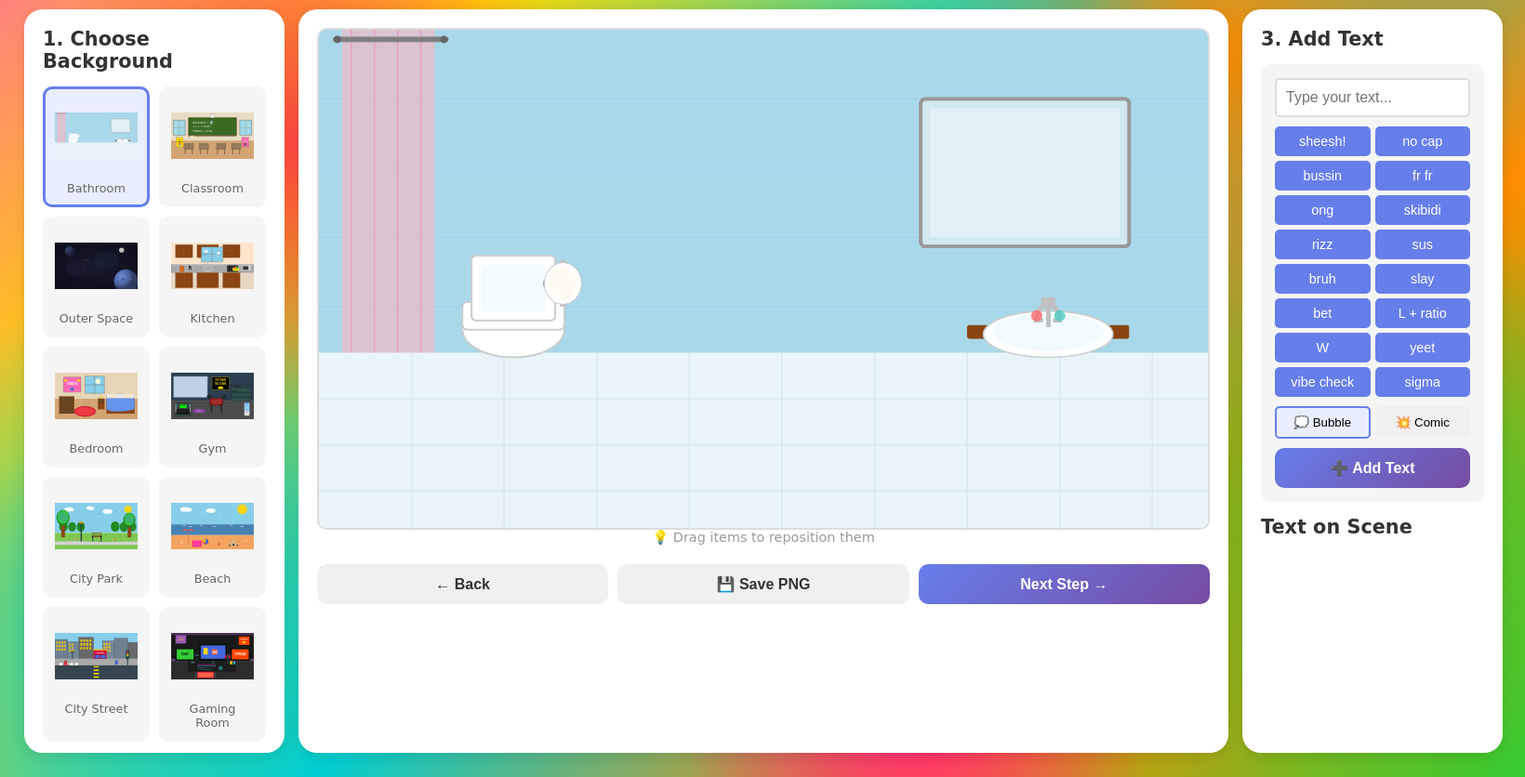
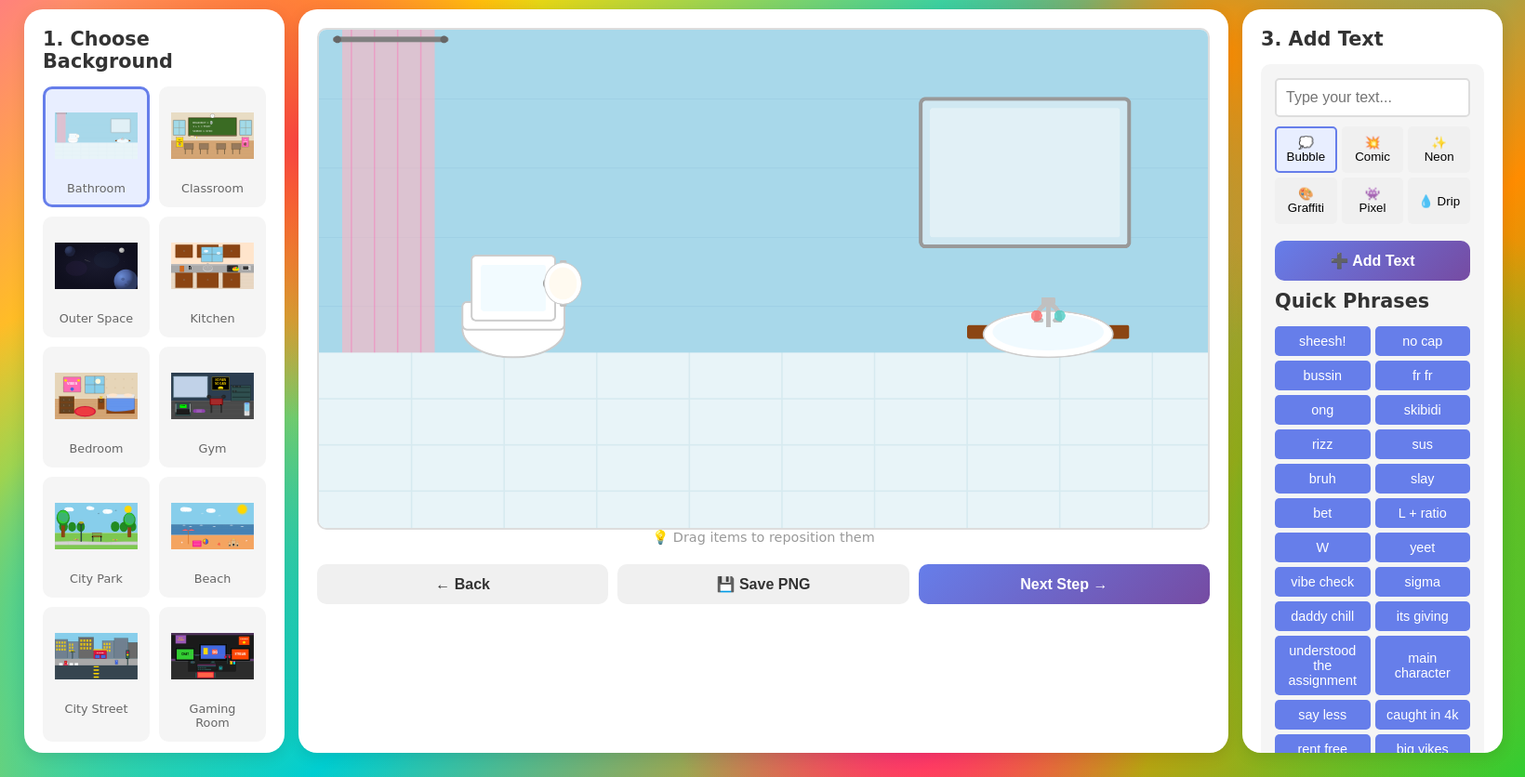
Before and after one commit to robertmarshii/buildabrainrot, a PHP site: page /scene-builder.php in a window 1640 px wide. Shown: the part 137-973 px from the top of the page at 93% size. Run offline with PHP 8.4, Linux system fonts and the light colour scheme.

Commit message:
New update mkii

```diff
--- a/public/scene-builder.php
+++ b/public/scene-builder.php
@@ -158,6 +158,7 @@
 
         .text-styles {
             display: flex;
+            flex-wrap: wrap;
             gap: 5px;
             margin-bottom: 10px;
         }
@@ -553,6 +554,18 @@
                 <div class="text-input-area">
                     <input type="text" id="text-input" placeholder="Type your text..." maxlength="30">
 
+                    <div class="text-styles">
+                        <button class="style-btn selected" data-style="bubble">💭 Bubble</button>
+                        <button class="style-btn" data-style="comic">💥 Comic</button>
+                        <button class="style-btn" data-style="neon">✨ Neon</button>
+                        <button class="style-btn" data-style="graffiti">🎨 Graffiti</button>
+                        <button class="style-btn" data-style="pixel">👾 Pixel</button>
+                        <button class="style-btn" data-style="drip">💧 Drip</button>
+                    </div>
+
+                    <button class="btn btn-primary" onclick="addTextToScene()" style="width: 100%; margin-top: 8px;">➕ Add Text</button>
+
+                    <div class="section-title" style="margin-top: 10px;">Quick Phrases</div>
                     <div class="quick-phrases">
                         <button class="quick-phrase-btn" onclick="usePhrase('sheesh!')">sheesh!</button>
                         <button class="quick-phrase-btn" onclick="usePhrase('no cap')">no cap</button>
@@ -570,14 +583,23 @@
                         <button class="quick-phrase-btn" onclick="usePhrase('yeet')">yeet</button>
                         <button class="quick-phrase-btn" onclick="usePhrase('vibe check')">vibe check</button>
                         <button class="quick-phrase-btn" onclick="usePhrase('sigma')">sigma</button>
+                        <button class="quick-phrase-btn" onclick="usePhrase('daddy chill')">daddy chill</button>
+                        <button class="quick-phrase-btn" onclick="usePhrase('its giving')">its giving</button>
+                        <button class="quick-phrase-btn" onclick="usePhrase('understood the assignment')">understood the assignment</button>
+                        <button class="quick-phrase-btn" onclick="usePhrase('main character')">main character</button>
+                        <button class="quick-phrase-btn" onclick="usePhrase('say less')">say less</button>
+                        <button class="quick-phrase-btn" onclick="usePhrase('caught in 4k')">caught in 4k</button>
+                        <button class="quick-phrase-btn" onclick="usePhrase('rent free')">rent free</button>
+                        <button class="quick-phrase-btn" onclick="usePhrase('big yikes')">big yikes</button>
+                        <button class="quick-phrase-btn" onclick="usePhrase('lowkey')">lowkey</button>
+                        <button class="quick-phrase-btn" onclick="usePhrase('highkey')">highkey</button>
+                        <button class="quick-phrase-btn" onclick="usePhrase('periodt')">periodt</button>
+                        <button class="quick-phrase-btn" onclick="usePhrase('cap')">cap</button>
+                        <button class="quick-phrase-btn" onclick="usePhrase('deadass')">deadass</button>
+                        <button class="quick-phrase-btn" onclick="usePhrase('fanum tax')">fanum tax</button>
+                        <button class="quick-phrase-btn" onclick="usePhrase('gyatt')">gyatt</button>
+                        <button class="quick-phrase-btn" onclick="usePhrase('mewing')">mewing</button>
                     </div>
-
-                    <div class="text-styles">
-                        <button class="style-btn selected" data-style="bubble">💭 Bubble</button>
-                        <button class="style-btn" data-style="comic">💥 Comic</button>
-                    </div>
-
-                    <button class="btn btn-primary" onclick="addTextToScene()" style="width: 100%;">➕ Add Text</button>
                 </div>
 
                 <div class="section-title">Text on Scene</div>
@@ -622,6 +644,18 @@
                 <div class="text-input-area">
                     <input type="text" id="text-input-mobile" placeholder="Type your text..." maxlength="30">
 
+                    <div class="text-styles" id="text-styles-mobile">
+                        <button class="style-btn selected" data-style="bubble">💭 Bubble</button>
+                        <button class="style-btn" data-style="comic">💥 Comic</button>
+                        <button class="style-btn" data-style="neon">✨ Neon</button>
+                        <button class="style-btn" data-style="graffiti">🎨 Graffiti</button>
+                        <button class="style-btn" data-style="pixel">👾 Pixel</button>
+                        <button class="style-btn" data-style="drip">💧 Drip</button>
+                    </div>
+
+                    <button class="btn btn-primary" onclick="addTextToScene(true)" style="width: 100%; margin-top: 8px;">➕ Add Text</button>
+
+                    <div class="section-title" style="margin-top: 10px;">Quick Phrases</div>
                     <div class="quick-phrases">
                         <button class="quick-phrase-btn" onclick="usePhrase('sheesh!', true)">sheesh!</button>
                         <button class="quick-phrase-btn" onclick="usePhrase('no cap', true)">no cap</button>
@@ -639,14 +673,23 @@
                         <button class="quick-phrase-btn" onclick="usePhrase('yeet', true)">yeet</button>
                         <button class="quick-phrase-btn" onclick="usePhrase('vibe check', true)">vibe check</button>
                         <button class="quick-phrase-btn" onclick="usePhrase('sigma', true)">sigma</button>
+                        <button class="quick-phrase-btn" onclick="usePhrase('daddy chill', true)">daddy chill</button>
+                        <button class="quick-phrase-btn" onclick="usePhrase('its giving', true)">its giving</button>
+                        <button class="quick-phrase-btn" onclick="usePhrase('understood the assignment', true)">understood the assignment</button>
+                        <button class="quick-phrase-btn" onclick="usePhrase('main character', true)">main character</button>
+                        <button class="quick-phrase-btn" onclick="usePhrase('say less', true)">say less</button>
+                        <button class="quick-phrase-btn" onclick="usePhrase('caught in 4k', true)">caught in 4k</button>
+                        <button class="quick-phrase-btn" onclick="usePhrase('rent free', true)">rent free</button>
+                        <button class="quick-phrase-btn" onclick="usePhrase('big yikes', true)">big yikes</button>
+                        <button class="quick-phrase-btn" onclick="usePhrase('lowkey', true)">lowkey</button>
+                        <button class="quick-phrase-btn" onclick="usePhrase('highkey', true)">highkey</button>
+                        <button class="quick-phrase-btn" onclick="usePhrase('periodt', true)">periodt</button>
+                        <button class="quick-phrase-btn" onclick="usePhrase('cap', true)">cap</button>
+                        <button class="quick-phrase-btn" onclick="usePhrase('deadass', true)">deadass</button>
+                        <button class="quick-phrase-btn" onclick="usePhrase('fanum tax', true)">fanum tax</button>
+                        <button class="quick-phrase-btn" onclick="usePhrase('gyatt', true)">gyatt</button>
+                        <button class="quick-phrase-btn" onclick="usePhrase('mewing', true)">mewing</button>
                     </div>
-
-                    <div class="text-styles" id="text-styles-mobile">
-                        <button class="style-btn selected" data-style="bubble">💭 Bubble</button>
-                        <button class="style-btn" data-style="comic">💥 Comic</button>
-                    </div>
-
-                    <button class="btn btn-primary" onclick="addTextToScene(true)" style="width: 100%;">➕ Add Text</button>
                 </div>
 
                 <div class="section-title">Text on Scene</div>
```
Also changed, not shown: public/assets/images/stickers/sticker-clown.svg (added), public/assets/images/stickers/sticker-crying.svg (added), public/assets/images/stickers/sticker-exploding.svg (added), public/assets/images/stickers/sticker-eyes.svg (added), public/assets/images/stickers/sticker-money.svg (added), public/assets/images/stickers/sticker-sunglasses.svg (added), public/assets/images/stickers/sticker-text-bruh.svg (added), public/assets/images/stickers/sticker-text-rizz.svg (added), public/assets/images/stickers/sticker-text-slay.svg (added), public/assets/images/stickers/sticker-thinking.svg (added), public/assets/js/SceneCanvas.js, public/assets/manifest.json.
